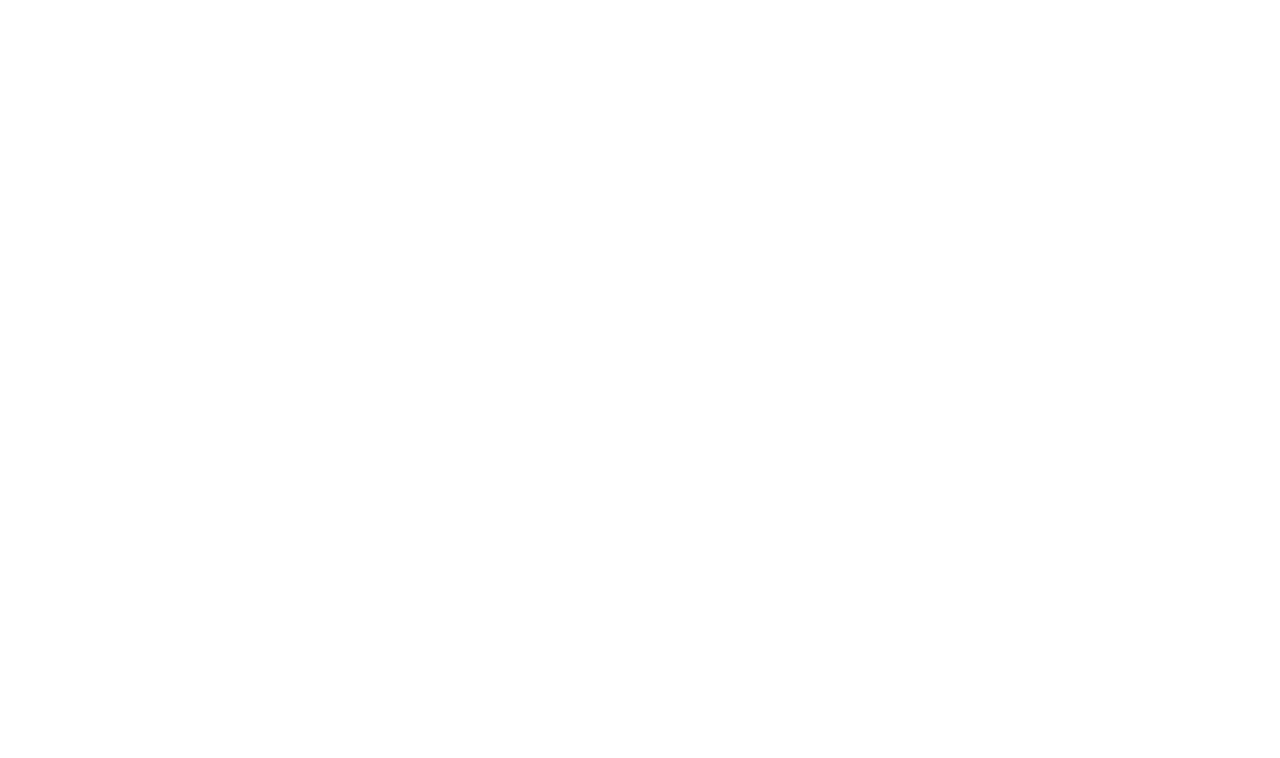
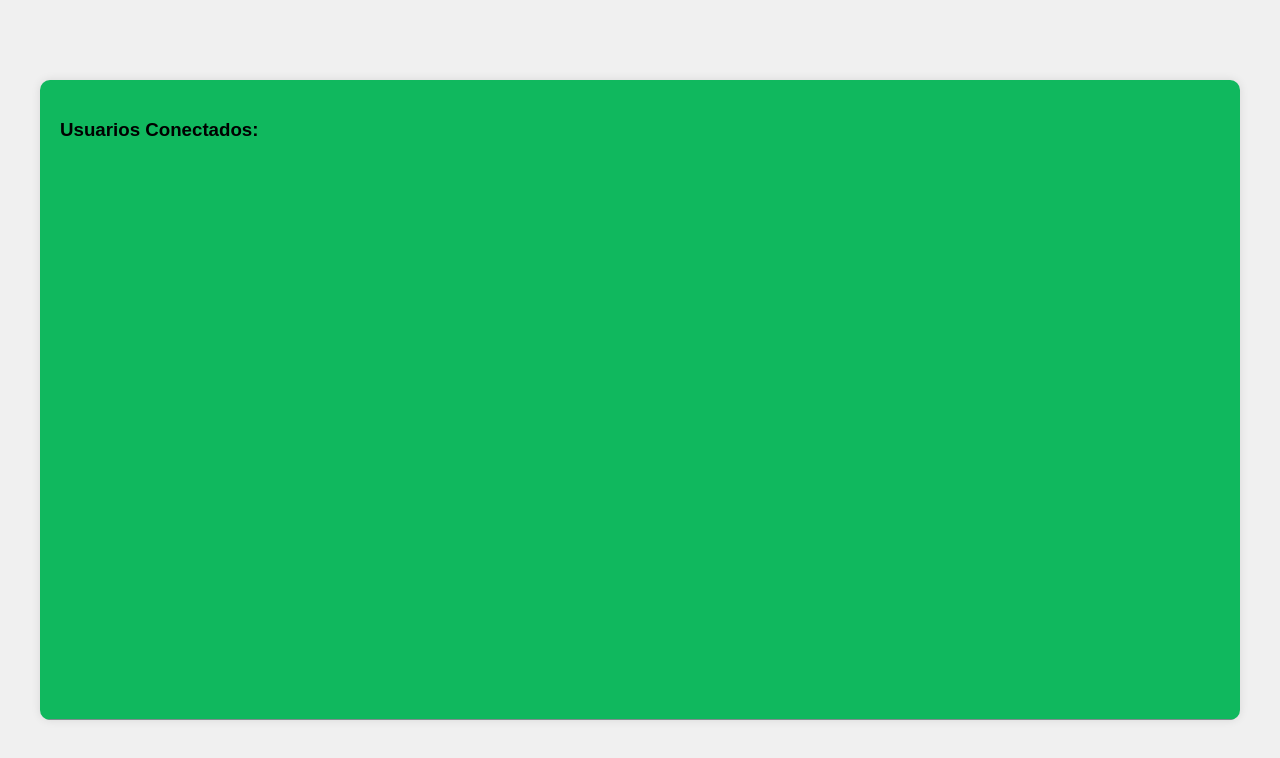
Before and after one commit to lguaygua2020/LTAW-Practicas, a plain HTML site: page P3/index.html in a window 1280 px wide. Drawn offline with nearby package versions, Linux system fonts and the light colour scheme.

Commit message:
actualizo

```diff
--- a/P3/chat.css
+++ b/P3/chat.css
@@ -0,0 +1,40 @@
+/* Estilos */
+body {
+    font-family: 'Poppins', sans-serif;
+    margin: 0;
+    padding: 0;
+    display: flex;
+    justify-content: center;
+    align-items: center;
+    height: 100vh;
+    background-color: #f0f0f0;
+}
+/* Contenedor principal */
+.container {
+    width: 100%;
+    max-width: 1200px;
+    height: 80%;
+    background-color: #10b85e;
+    border-radius: 10px;
+    box-shadow: 0 0px 10px rgba(0, 0, 0, 0.1);
+    display: flex;
+    flex-direction: column;
+    overflow: hidden;
+  }
+
+
+.messages {
+    flex: 1;
+    padding: 20px;
+    overflow-y: auto;
+    border-bottom: 1px solid #7f8c8d;
+    scrollbar-width: thin;
+    scrollbar-color: #bdc3c7 #34495e;
+  }
+
+
+.h3 {
+    font-size: 20px;
+    margin-bottom: 10px;
+    font-weight: 600;
+}
--- a/P3/index.html
+++ b/P3/index.html
@@ -8,5 +8,10 @@
   <script src="/socket.io/socket.io.js"></script>
 </head>
 <body>
+    <div class="container">
+        <div class="messages">
+            <h3>Usuarios Conectados:</h3>
 
+    </div>
 </body>
+</html>
```
Also changed, not shown: P3/server.js (added, +16 -0 lines).
